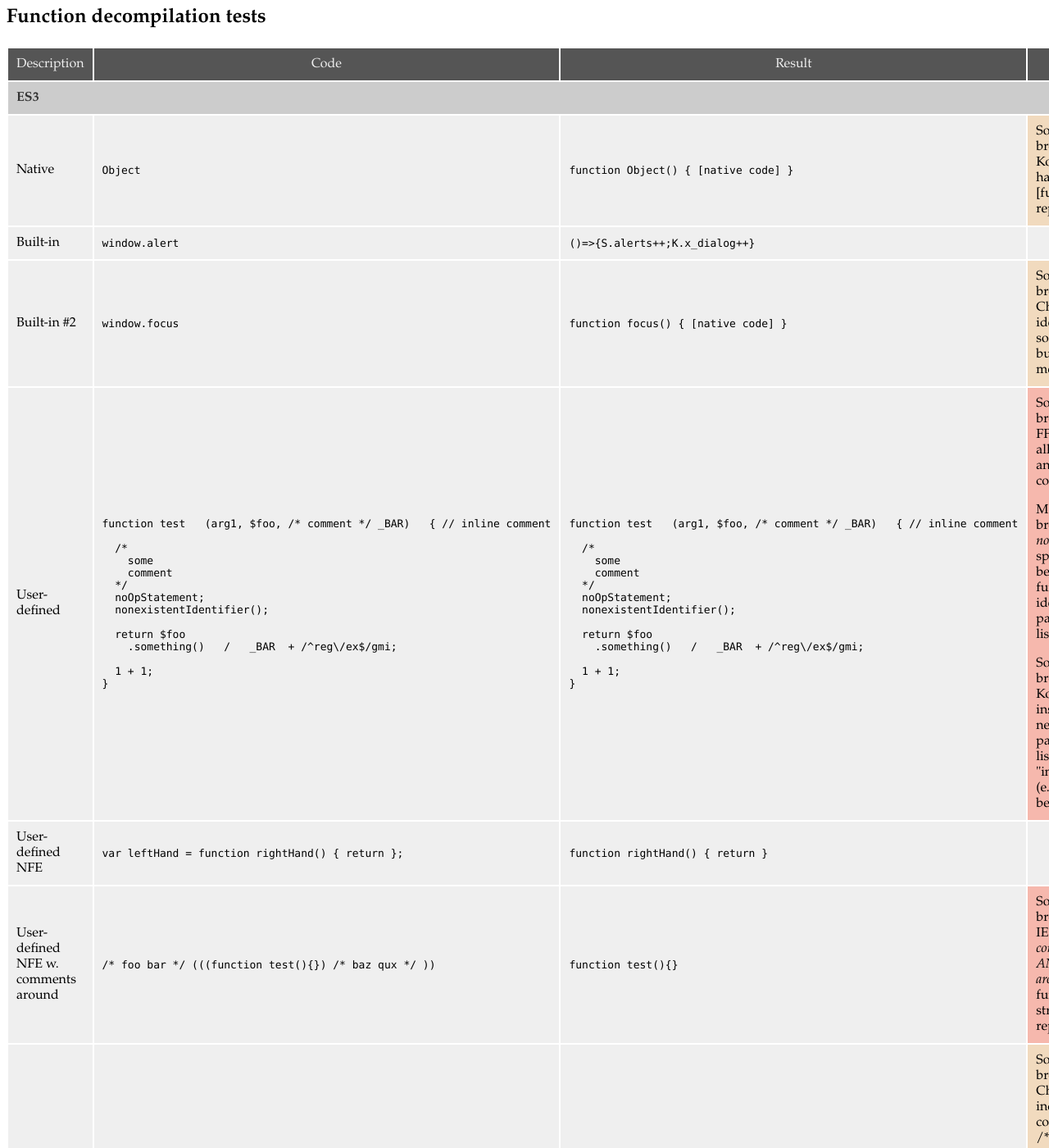
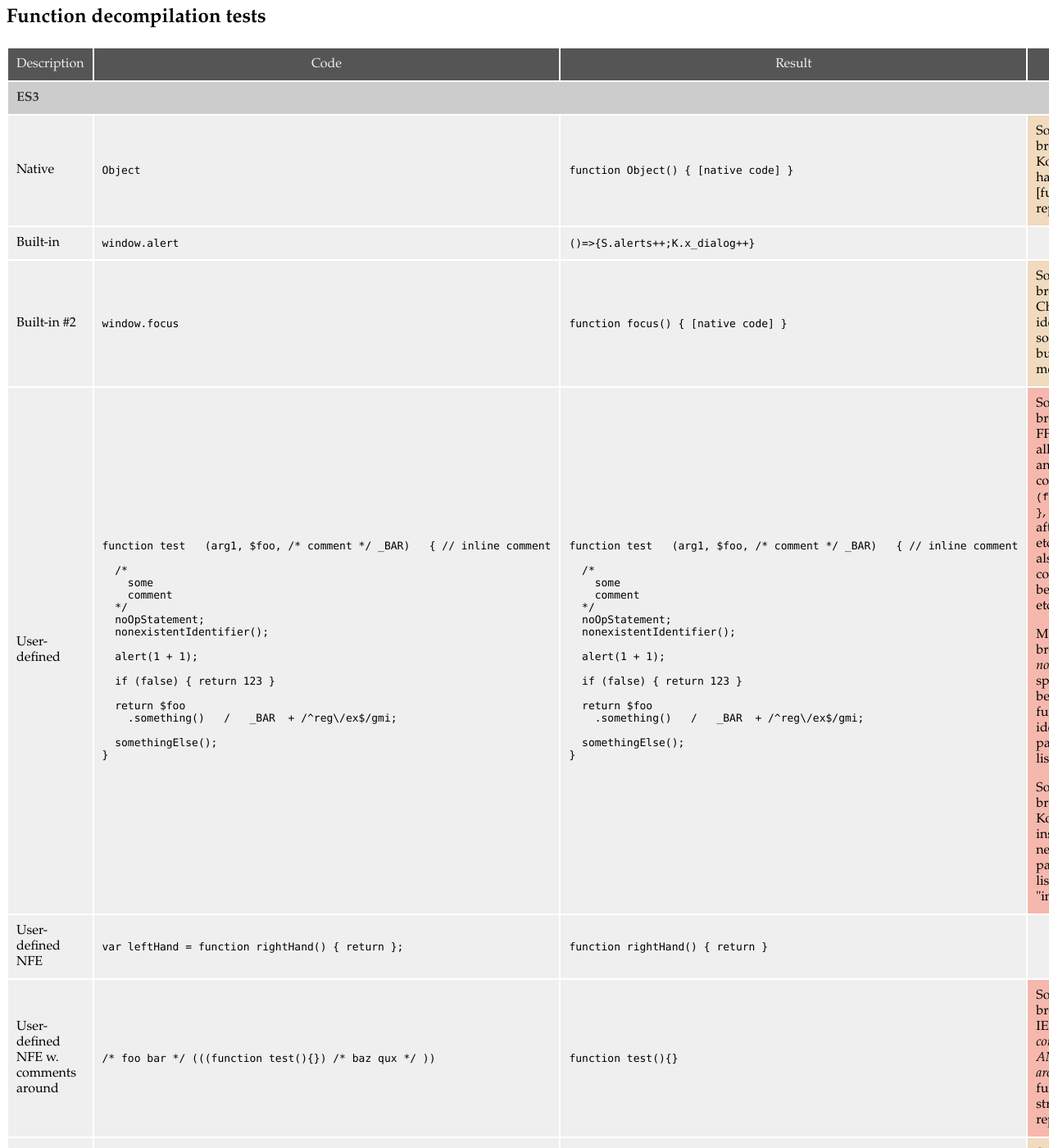
Before and after one commit to kangax/jstests, a Jekyll site: the page built from _posts/2014-01-01-function-decompilation.html, in a window 1280 px wide and 1400 px high. Shown: the whole window at 82% size. Built offline with Jekyll 4.4.1, drawn with Linux system fonts in a browser that asks for light colours; Markdown is read by kramdown in place of the engine named in the settings.

Commit message:
Update func decomp test

```diff
--- a/_posts/2014-01-01-function-decompilation.html
+++ b/_posts/2014-01-01-function-decompilation.html
@@ -24,10 +24,14 @@ function test   (arg1, $foo, /* comment */ _BAR)   { // inline comment
   noOpStatement;
   nonexistentIdentifier();
 
+  alert(1 + 1);
+
+  if (false) { return 123 }
+
   return $foo
     .something()   /   _BAR  + /^reg\/ex$/gmi;
 
-  1 + 1;
+  somethingElse();
 }
 function f (x, y, /* comment */ z) {
   return /* comment */ x + y;
@@ -128,10 +132,14 @@ function test   (arg1, $foo, /* comment */ _BAR)   { // inline comment
   noOpStatement;
   nonexistentIdentifier();
 
+  alert(1 + 1);
+
+  if (false) { return 123 }
+
   return $foo
     .something()   /   _BAR  + /^reg\/ex$/gmi;
 
-  1 + 1;
+  somethingElse();
 }
 </pre>
       </td>
@@ -139,9 +147,9 @@ function test   (arg1, $foo, /* comment */ _BAR)   { // inline comment
         <pre><script>document.write(String(test))</script></pre>
       </td>
       <td class="danger">
-        <p>Some browsers (e.g. FF&lt;17) <em>strip</em> all comments and "dead" code.</p>
+        <p>Some browsers (e.g. FF&lt;17) <em>strip</em> all comments and "dead" code (<code>if (false) ...</code>, <code>{ }</code>, statements after <code>return</code>, etc.). They also "inline" code (<code>1+1</code> becomes <code>2</code>, etc.)</p>
         Most of the browsers do <em>not</em> preserve space between function identifier and parameters list.
-        <p>Some browsers (e.g. Konqueror) insert newlines after parameters list; they also "inline" code (e.g. 1+1 becomes 2)</p>
+        <p>Some browsers (e.g. Konqueror) insert newlines after parameters list and also "inline" code.</p>
       </td>
     </tr>
     <tr>
@@ -215,7 +223,7 @@ function use_asm (x, y) {
 </pre>
       </td>
       <td><pre><script>document.write(String(use_asm))</script></pre></td>
-      <td>
+      <td class="warning">
       Some browsers (e.g. FF&lt;17) strip "use asm" statement, likely considering it "dead code".
       </td>
     </tr>
@@ -249,7 +257,7 @@ function use_strict (x, y) {
 </pre>
           </td>
           <td><pre><script>document.write(String(use_strict))</script></pre></td>
-          <td>
+          <td class="warning">
           Some browsers (e.g. FF&lt;4) strip "use strict" statement, likely considering it "dead code".
           </td>
         </tr>
```
